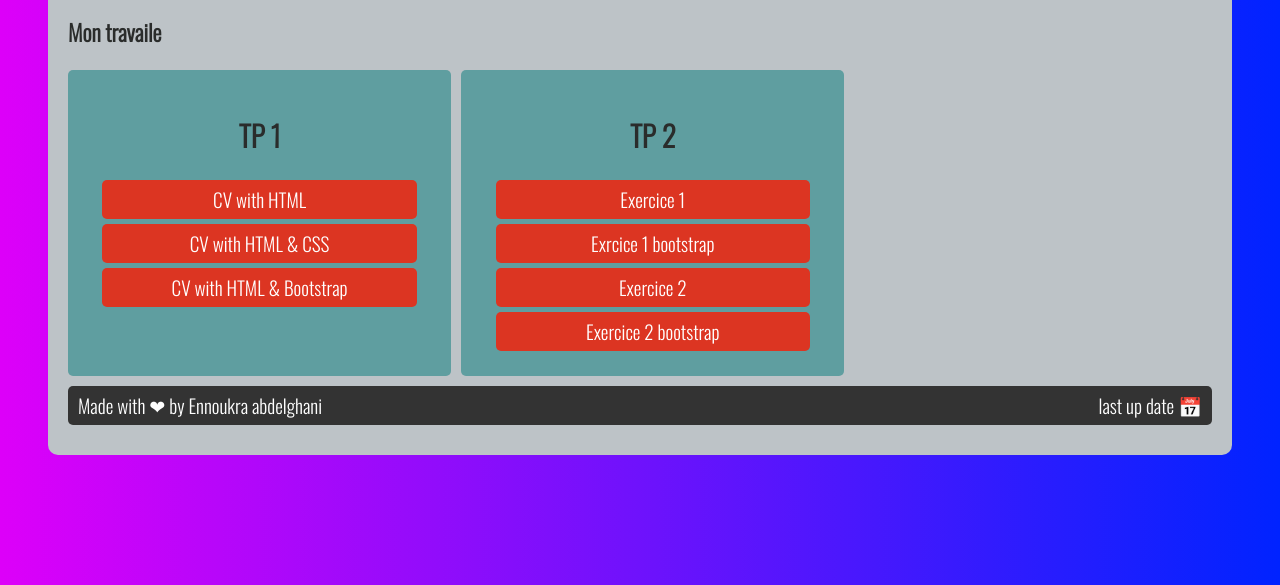
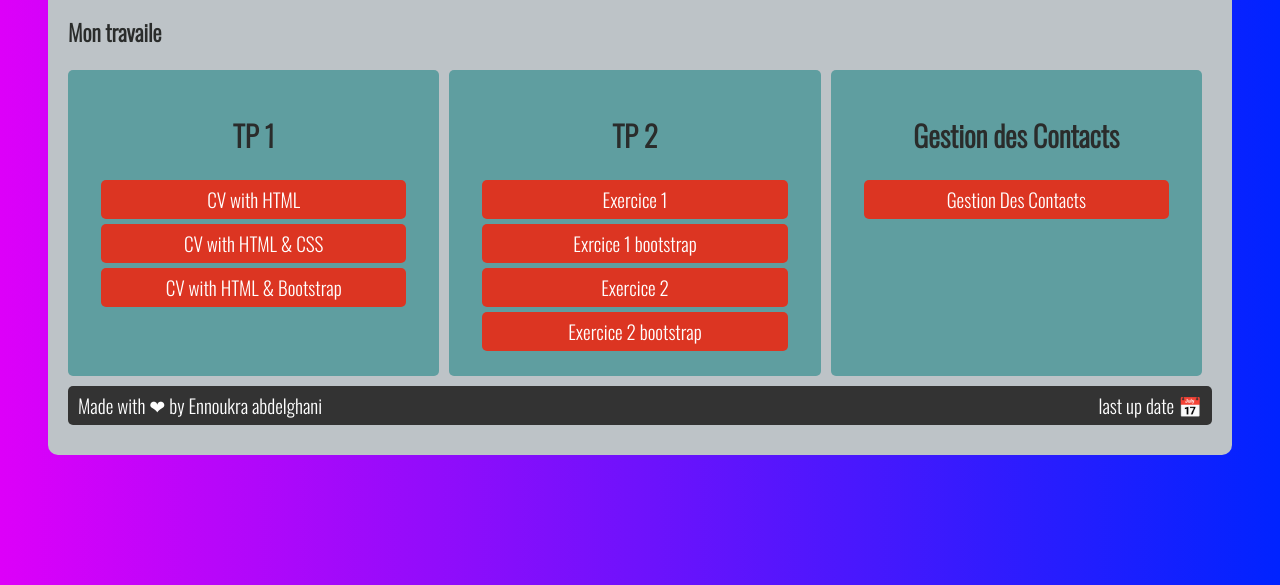
Before and after one commit to ennoukra/MySite, a plain HTML site: page index.html in a window 1280 px wide. Shown: the part 215-800 px from the top of the page. Drawn offline with nearby package versions, Linux system fonts and the light colour scheme; no server answers.

Commit message:
ajouter line de site php de DL 03

```diff
--- a/index.html
+++ b/index.html
@@ -52,6 +52,11 @@
           <a href="TP2/exercice02-Bootstrap/Q1_Exercice02.html">Exercice 2 bootstrap</a>
       </div>
 
+        <div class="tp">
+          <h2>Gestion des Contacts</h2>
+          <a href="https://ennoukraabdelghani.000webhostapp.com/">Gestion Des Contacts</a>
+      </div>
+
     </div>
     <footer>
       <div> Made with ❤ by Ennoukra abdelghani</div>
```
